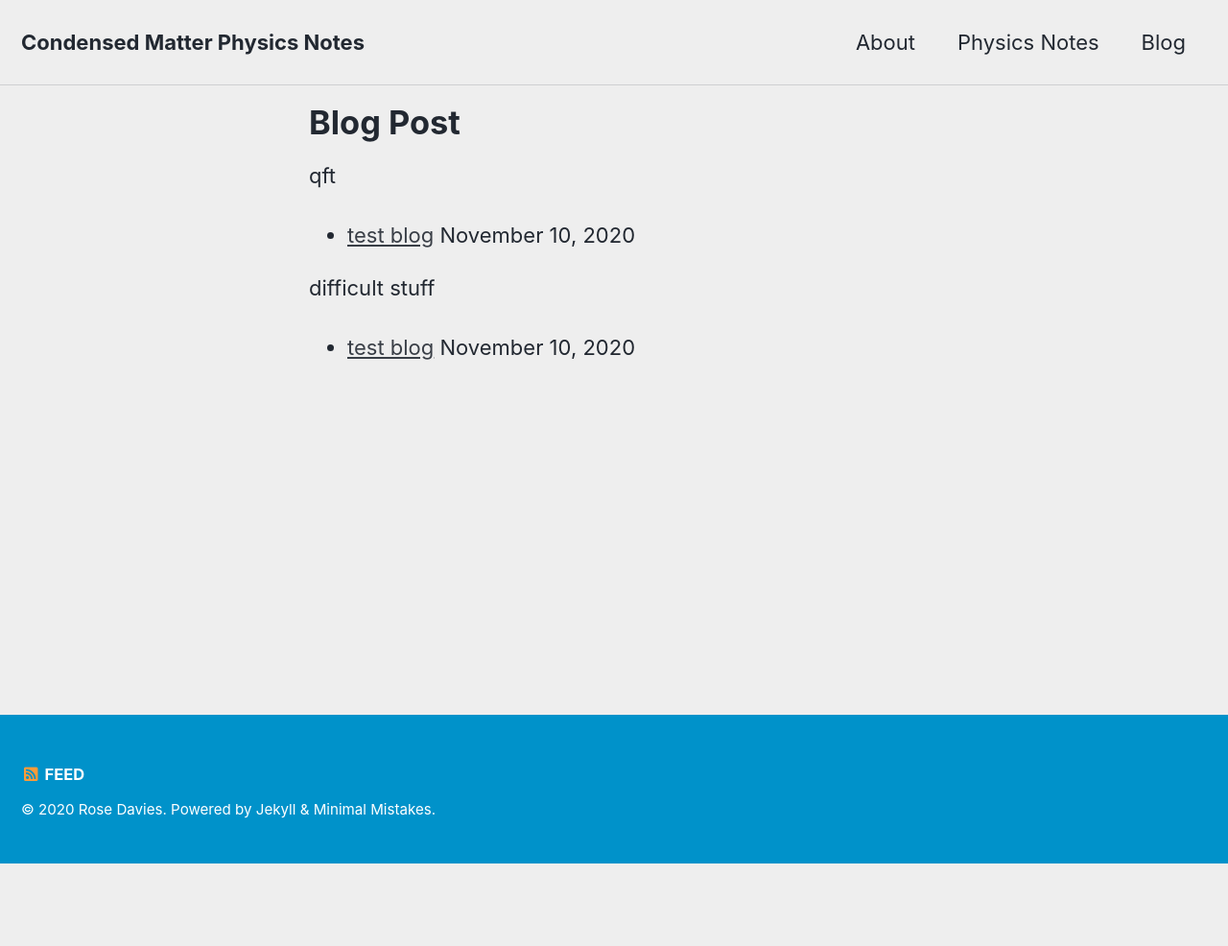
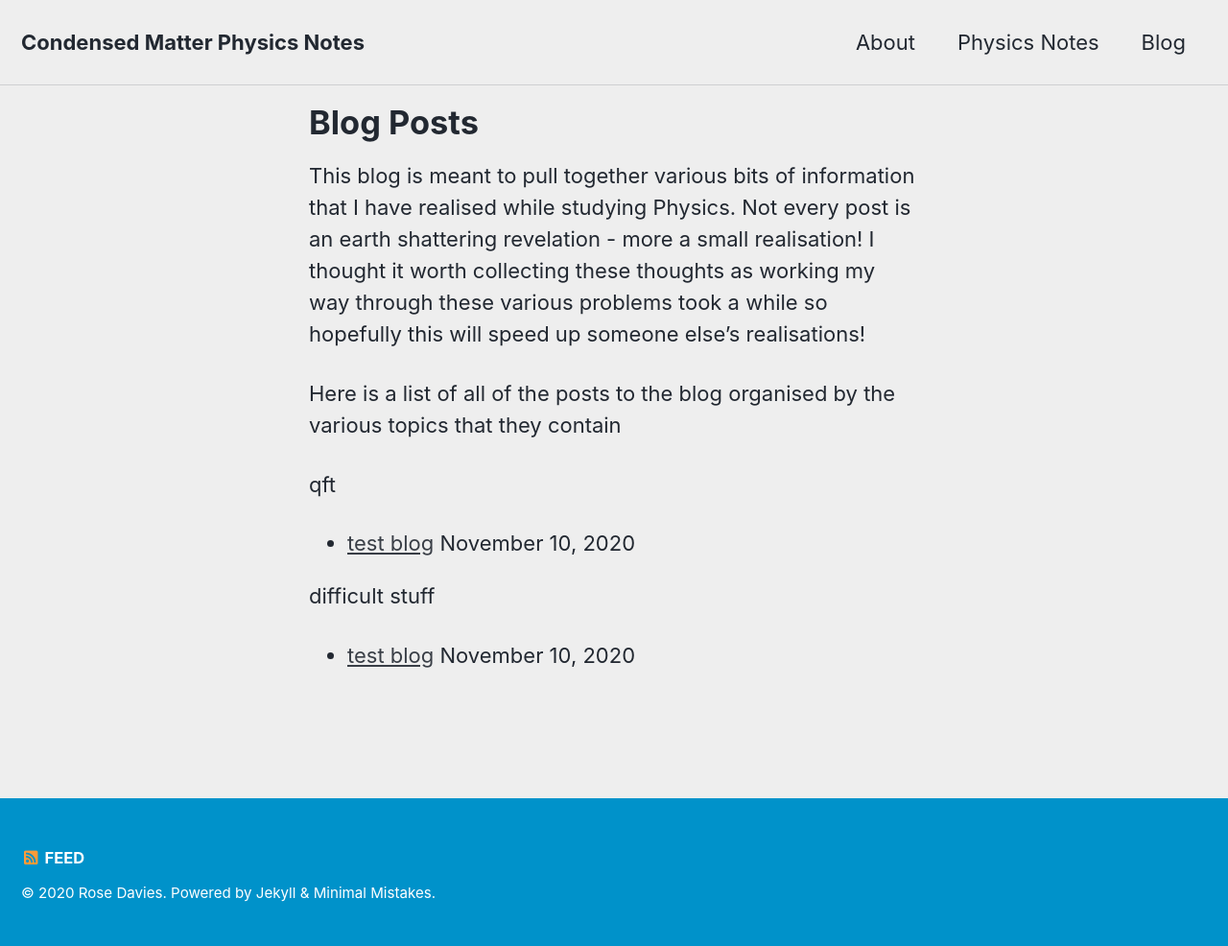
Before and after one commit to rdavies2980/rdavies2980.github.io, a Jekyll site: the page built from _pages/blog.md, in a window 1280 px wide. Shown: the whole page at 96% size. Built offline with Jekyll 4.4.1, drawn with Linux system fonts in a browser that asks for light colours; cached includes are drawn as plain includes; before the commit the page ends 900 px from its top, so only the background shows below that.

Commit message:
Button linnking

```diff
--- a/_data/navigation.yml
+++ b/_data/navigation.yml
@@ -7,7 +7,7 @@
   - title: "Physics Notes"
     url: /genphys/
   - title: "Blog"
-    url: /blogDate/
+    url: /blogtags/
   #   url: /year-archive/
   # - title: "Sample Collections"
   #   url: /collection-archive/
--- a/_pages/blog.md
+++ b/_pages/blog.md
@@ -1,9 +1,12 @@
 ---
-title: "Blog Post"
-permalink: /blogDate/
+title: "Blog Posts"
+permalink: /blogtags/
 layout: archive
 ---
 
+This blog is meant to pull together various bits of information that I have realised while studying Physics. Not every post is an earth shattering revelation - more a small realisation! I thought it worth collecting these thoughts as working my way through these various problems took a while so hopefully this will speed up someone else's realisations!
+
+Here is a list of all of the posts to the blog organised by the various topics that they contain
 
 {% for tag in site.tags %}
   {% assign t = tag | first %}
```
Also changed, not shown: _pages/GeneralPhysics.md (+28 -0 lines).
